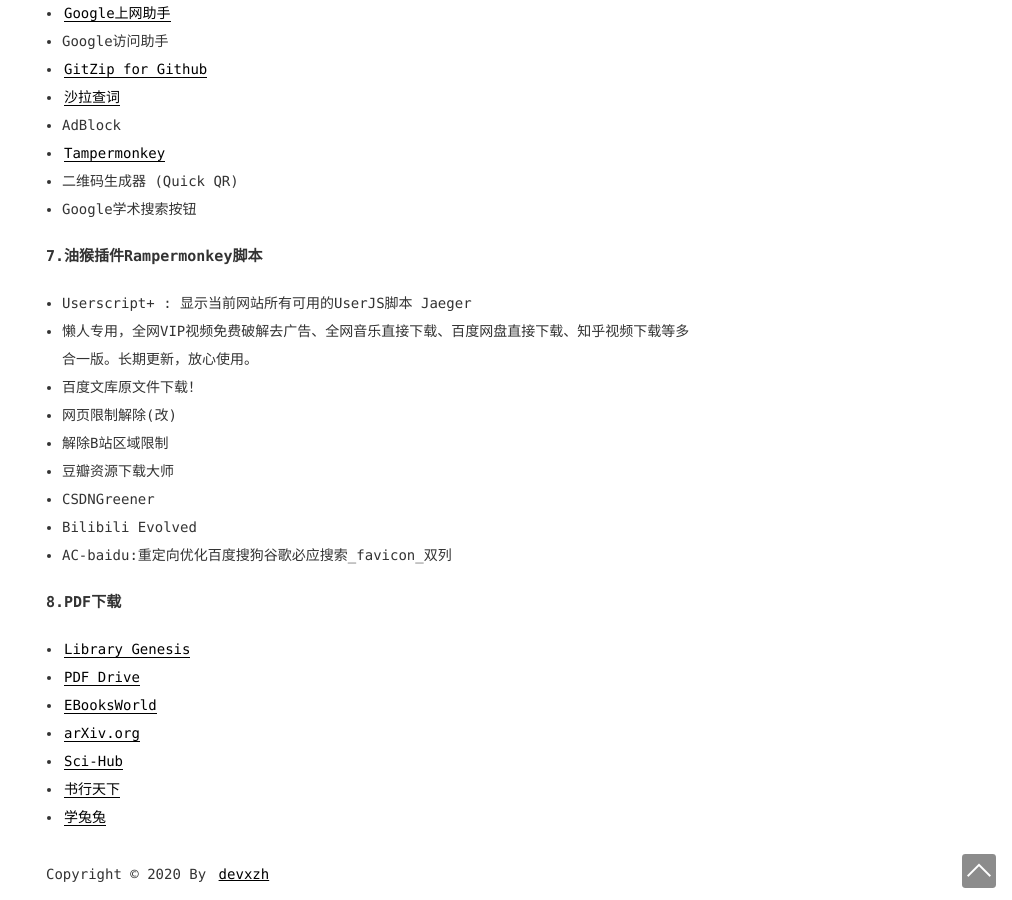
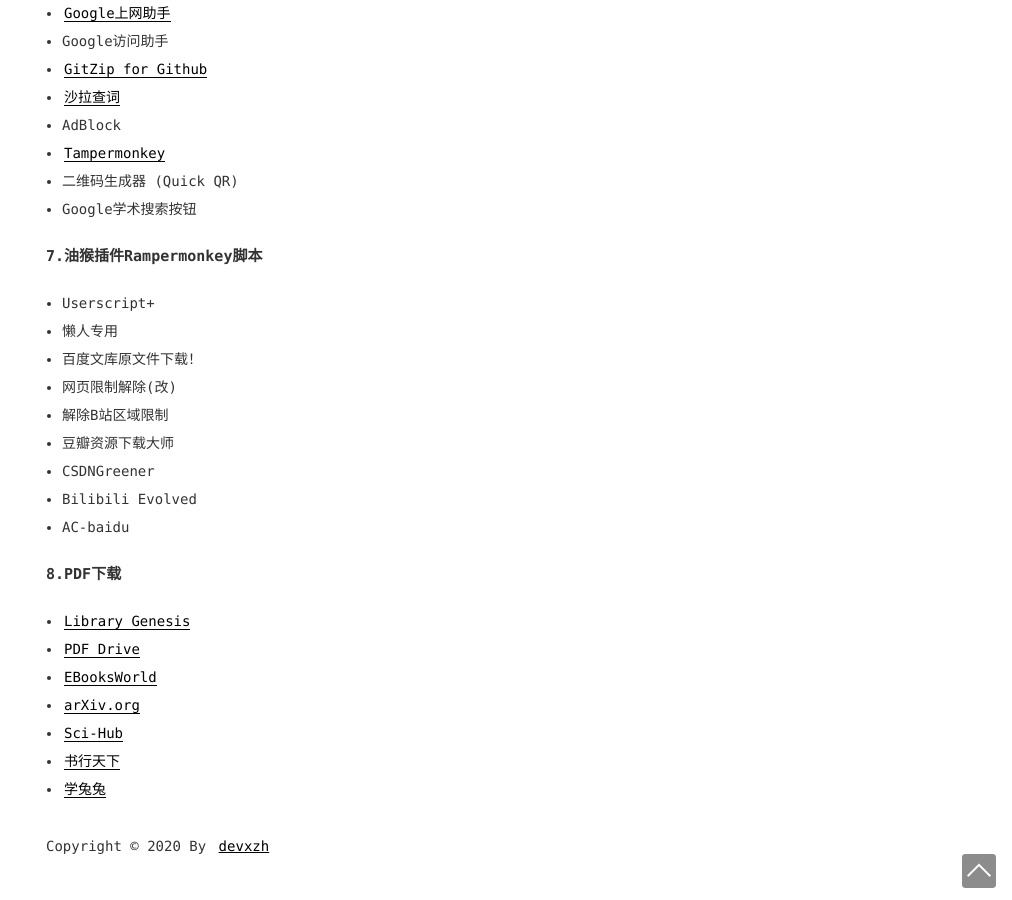
Before and after one commit to devxzh/devxzh.github.io, a Jekyll site: the page built from _posts/2020-07-22-实用网址收藏.md, in a window 1280 px wide and 900 px high, scrolled down 1648 px. Shown: the whole window, without its empty margins (268-1280 px from the left). Built offline with Jekyll 4.4.1, drawn with Linux system fonts in a browser that asks for light colours; comment, search, counter and statistics services are not loaded.

Commit message:
Update 2020-07-22-实用网址收藏.md

```diff
--- a/_posts/2020-07-22-实用网址收藏.md
+++ b/_posts/2020-07-22-实用网址收藏.md
@@ -74,15 +74,15 @@ categories: [网址,收藏,工具]
 
 ### 7.油猴插件Rampermonkey脚本
 
-- Userscript+ : 显示当前网站所有可用的UserJS脚本 Jaeger
-- 懒人专用，全网VIP视频免费破解去广告、全网音乐直接下载、百度网盘直接下载、知乎视频下载等多合一版。长期更新，放心使用。
+- Userscript+
+- 懒人专用
 - 百度文库原文件下载！
 - 网页限制解除(改)
 - 解除B站区域限制
 - 豆瓣资源下载大师
 - CSDNGreener
 - Bilibili Evolved
-- AC-baidu:重定向优化百度搜狗谷歌必应搜索_favicon_双列
+- AC-baidu
 
 ### 8.PDF下载
 
```
